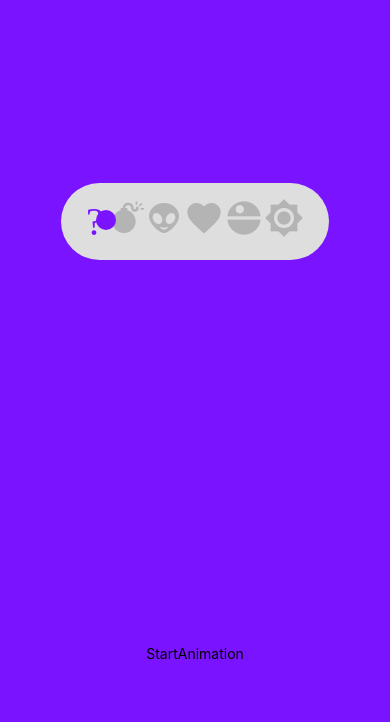
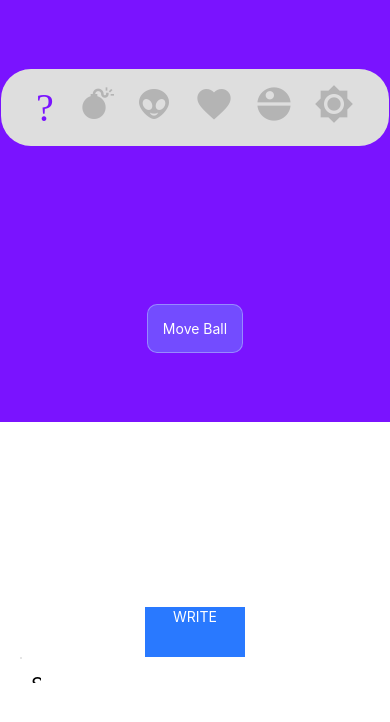
Before and after one commit to Jobonno/AnimationPlay, a React Native app: screen / in a window 390 px wide. Shown: the top 722 px of the page. Built offline with nearby package versions, Linux system fonts and the light colour scheme.

Commit message:
Animate the opacity for the ball in and out

```diff
--- a/App.tsx
+++ b/App.tsx
@@ -16,10 +16,12 @@ import Tabber from "./Components/Tabber";
 const {width} = Dimensions.get('window');
 
 const App = () => {
-        return (
+    return (
+        <>
             <Tabber/>
-        )
-    {/*<AnimatedTextInput width={width - 40} height={250}/>*/}
+            <AnimatedTextInput width={width - 40} height={250}/>
+        </>
+    )
 };
 
 
--- a/Components/Tabber.tsx
+++ b/Components/Tabber.tsx
@@ -1,13 +1,8 @@
 import {Animated, Text, SafeAreaView, StyleSheet, TouchableOpacity, View, Easing} from "react-native";
 import * as React from "react";
 import Icon from "react-native-vector-icons/MaterialCommunityIcons";
+const icons = [
 
-interface TabberState {
-    animation: Animated.Value
-    animatedWobbleValue: Animated.Value
-}
-
-const icons = [
     'beats',
     'bomb',
     'alien',
@@ -22,13 +17,14 @@ class Tabber extends React.Component {
     state = {
         animation: new Animated.Value(0),
         ballAnimation: new Animated.Value(0),
-        opacity: false,
+        opacityAnimation: new Animated.Value(0),
         index: 0
     };
 
     render() {
         const iconAStyles = {
             color: 'rgb(122,19,255)',
+            marginHorizontal: 10,
             transform: [{
                 rotate: this.state.animation.interpolate({
                     inputRange: [-1, 1],
@@ -39,11 +35,11 @@ class Tabber extends React.Component {
 
         const ballInterpolation = this.state.ballAnimation.interpolate({
             inputRange: [0, 1],
-            outputRange: [35, 75],
+            outputRange: [35, 96],
         });
 
         const ballStyle = {
-            opacity: this.state.opacity,
+            opacity: this.state.opacityAnimation,
             transform: [
                 {translateX: ballInterpolation}
             ]
@@ -56,8 +52,9 @@ class Tabber extends React.Component {
                         {
                             icons.map((item, index) => {
                                 return index === this.state.index ?
-                                    <AnimatedIcon key={item} name={item} style={iconAStyles} size={40}/> :
-                                    <Icon key={item} name={item} color={'rgb(180,180,180)'} size={40}/>
+                                    <AnimatedIcon key={`active_${item}`} name={item} style={iconAStyles} size={40}/> :
+                                    <Icon key={`${item} ${index}`} style={{marginHorizontal: 10}} name={item}
+                                          color={'rgb(180,180,180)'} size={40}/>
                             })
                         }
                     </View>
@@ -65,8 +62,8 @@ class Tabber extends React.Component {
                         <Animated.View style={[styles.ball, ballStyle]}/>
                     </View>
                 </View>
-                <TouchableOpacity onPress={this.startWobble}>
-                    <Text>StartAnimation</Text>
+                <TouchableOpacity style={styles.button} onPress={this.startWobble}>
+                    <Text style={styles.buttonText}>Move Ball</Text>
                 </TouchableOpacity>
             </SafeAreaView>
         )
@@ -79,14 +76,27 @@ class Tabber extends React.Component {
         } else {
             setTimeout(() => this.setState({index: 0}), 150);
         }
-        this.setState({opacity: true})
         Animated.timing(this.state.ballAnimation, {
             toValue: lastItem ? this.state.index + 1 : 0,
             duration: 300,
             easing: Easing.elastic(.7),
             useNativeDriver: true
-        }).start( () =>  this.setState({opacity: false}))
-
+        }).start()
+        Animated.sequence([
+            Animated.timing(this.state.opacityAnimation, {
+                toValue: 1,
+                duration: 100,
+                easing: Easing.elastic(.7),
+                useNativeDriver: true
+            }),
+            Animated.delay(100),
+            Animated.timing(this.state.opacityAnimation, {
+                toValue: 0,
+                duration: 50,
+                easing: Easing.elastic(.7),
+                useNativeDriver: true
+            })
+        ]).start()
         Animated.sequence([
             Animated.delay(100),
             Animated.timing(this.state.animation, {
@@ -121,22 +131,32 @@ const styles = StyleSheet.create({
     pickerBar: {
         paddingVertical: 15,
         paddingHorizontal: 25,
-        // width: 300,
         backgroundColor: 'rgb(222,222,222)',
         flexDirection: 'row',
         justifyContent: 'space-around',
-        borderRadius: 50
+        borderRadius: 30
     },
     track: {
         borderRadius: 30,
-        // width: 300,
         top: -50
     },
     ball: {
-        width: 20,
-        height: 20,
+        marginLeft: 10,
+        marginTop: 5,
+        width: 15,
+        height: 15,
         backgroundColor: 'rgb(122,19,255)',
         borderRadius: 30
+    },
+    buttonText: {
+      color: '#fff'
+    },
+    button: {
+        borderWidth: 1,
+        borderColor: 'rgba(188,200,255,0.5)',
+        padding: 15,
+        borderRadius: 10,
+        backgroundColor: 'rgba(108,133,255,0.5)'
     }
 });
 export default Tabber
```
